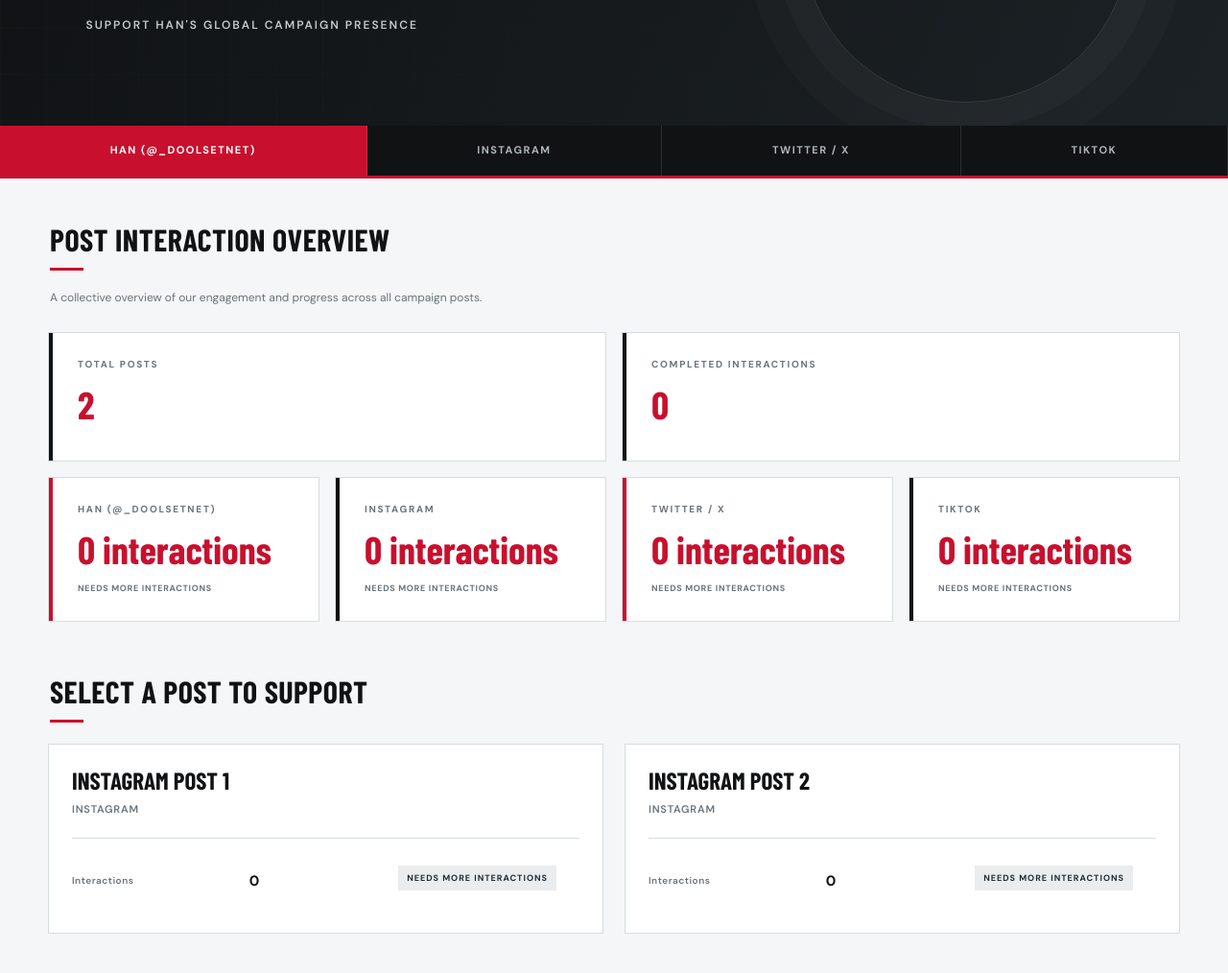
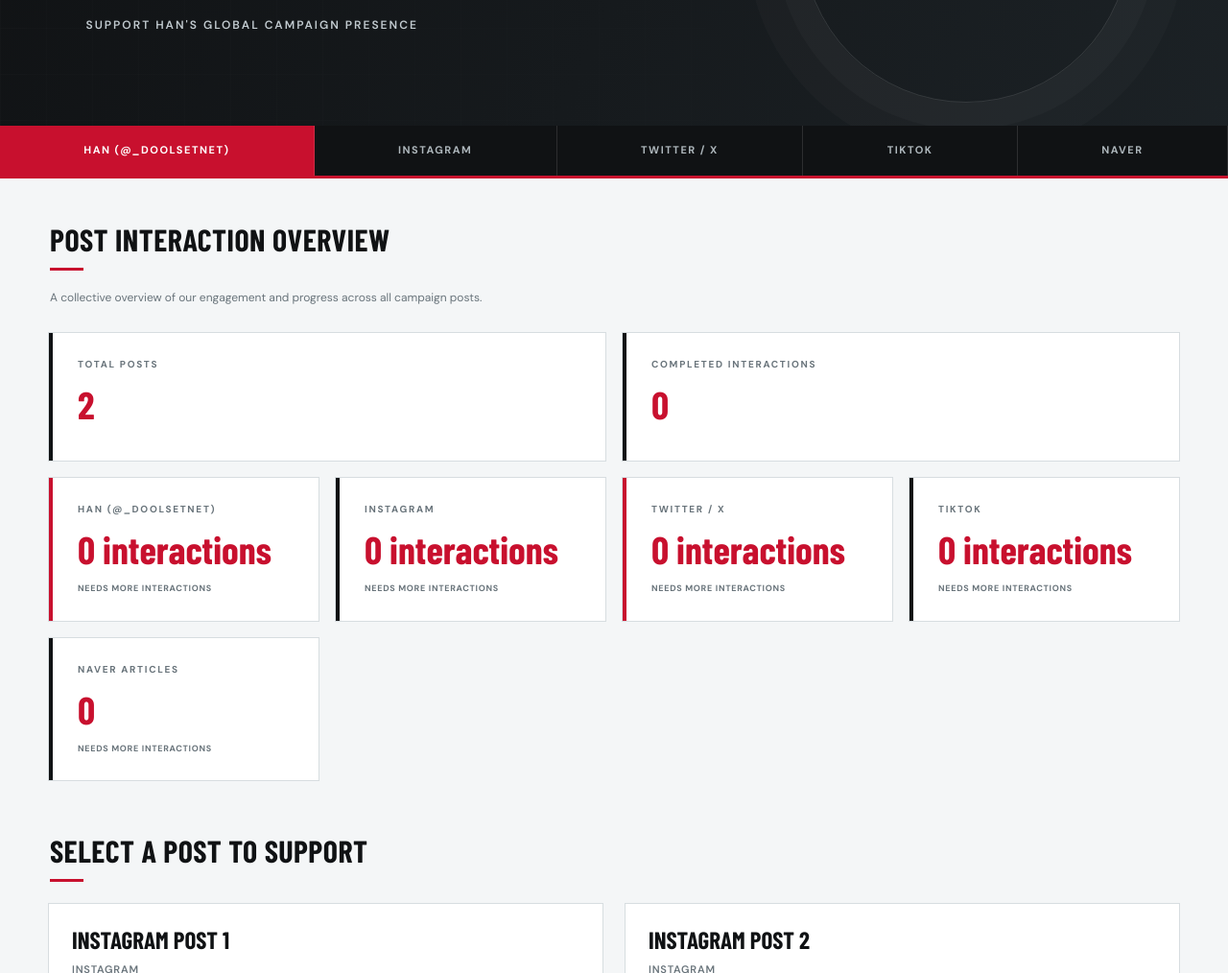
Before and after one commit to hanprojects1409/HAN-CANADA-GOOSE, a plain HTML site: page index.html in a window 1280 px wide. Shown: the part 259-1273 px from the top of the page at 96% size. Drawn offline with nearby package versions, Linux system fonts and the light colour scheme; no server answers; a web font is replaced by a local one.

Commit message:
Add NAVER button and overview card to index.html
Added NAVER button and overview card with status.

```diff
--- a/index.html
+++ b/index.html
@@ -49,6 +49,10 @@ TWITTER / X
 
 <button class="tab-btn" data-filter="tiktok">
 TIKTOK
+</button>
+
+<button class="tab-btn" data-filter="naver">
+NAVER
 </button>
 
 </nav>
@@ -142,6 +146,19 @@ Needs more interactions
 
 </div>
 
+
+<div class="overview-card category-card" data-category="naver">
+
+    <span class="overview-label">NAVER ARTICLES</span>
+
+    <strong id="overview-naver">0</strong>
+
+    <span class="overview-status" id="status-naver">
+        Needs more interactions
+    </span>
+
+</div>
+
 </div>
 
 </section>
@@ -186,7 +203,7 @@ OPEN POST
 
 
 
-<div class="post-instructions">
+<div class="post-instructions" id="post-instructions">
 
 <h3>INTERACTION GUIDE</h3>
 
```
